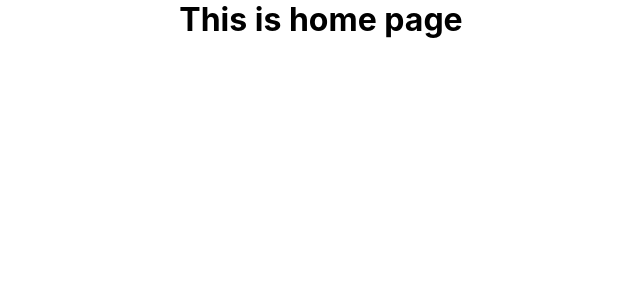
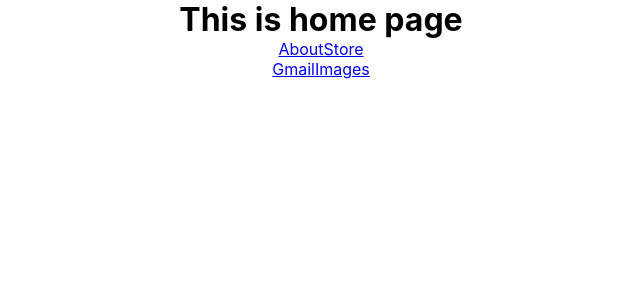
Before and after one commit to barackmaund1/google-clone, a React (Create React App) app: page / in a window 1280 px wide. Shown: the top 300 px of the page, without its empty margins (319-959 px from the left). Built offline with nearby package versions, Linux system fonts and the light colour scheme.

Commit message:
build the react Link

```diff
--- a/src/pages/Home.js
+++ b/src/pages/Home.js
@@ -1,27 +1,30 @@
 import React from 'react';
 import './Home.css';
+import {link, Link} from 'react-router-dom';
 
 const Home = () => {
     return (
-        <div className='home'>
+      <div className="home">
         <h1>This is home page</h1>
-           <div className='home__header'>
-               <div className='home__headerLeft'>
+        <div className="home__header">
+          <div className="home__headerLeft">
             {/* Link*/}
+            <Link to="/about">About</Link>
+            <Link to="/store">Store</Link>
+
+          </div>
+          <div className="home__headerRight">
             {/*Link */}
-                </div>
-                <div className='home__headerRight'>
-                 {/*Link */}
-                 {/*Link */}
+            <Link to="/gmail">Gmail</Link>
+            <Link to="/images">Images</Link>
+
             {/* Icon*/}
             {/*Avatar */}
           </div>
         </div>
-           <div className='home__body'>
-
+        <div className="home__body"></div>
       </div>
-        </div>
-    )
+    );
 }
 
 export default Home
```
Lines whose indentation alone changed are shown as unchanged.
